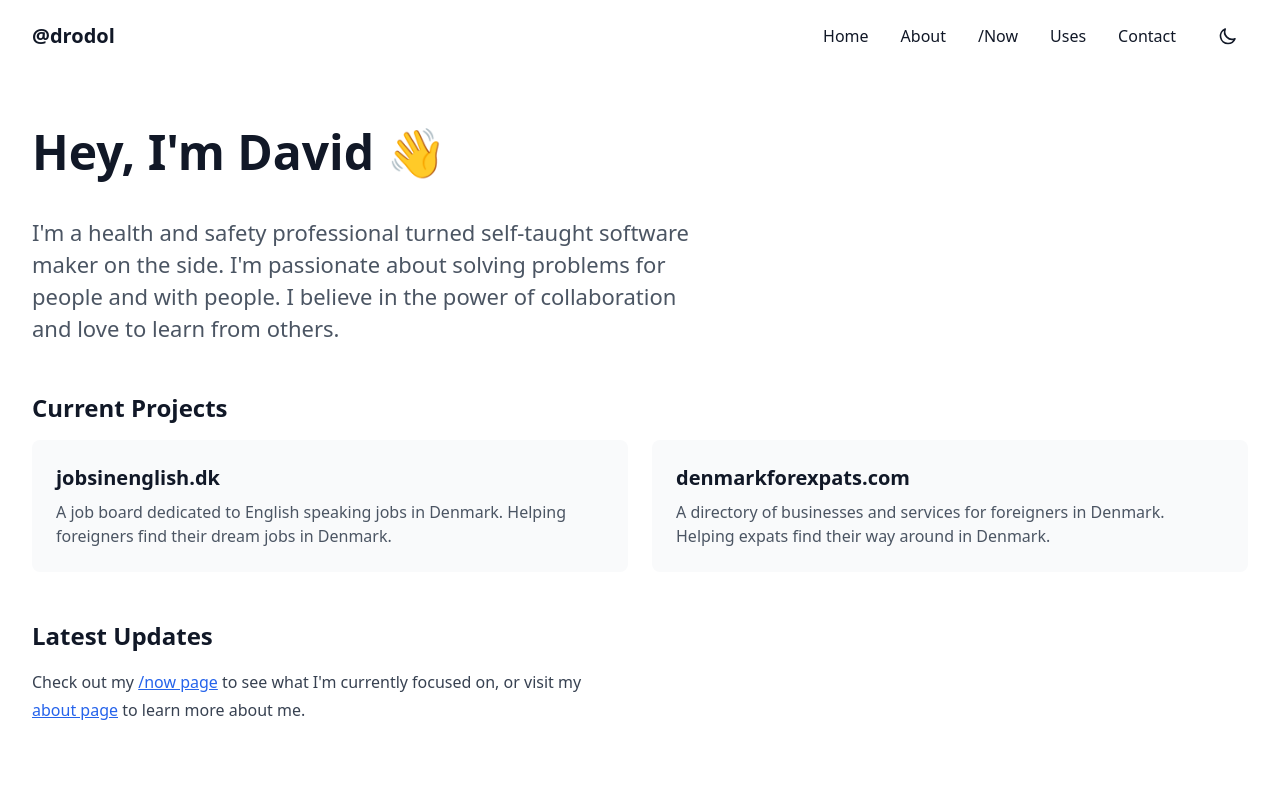
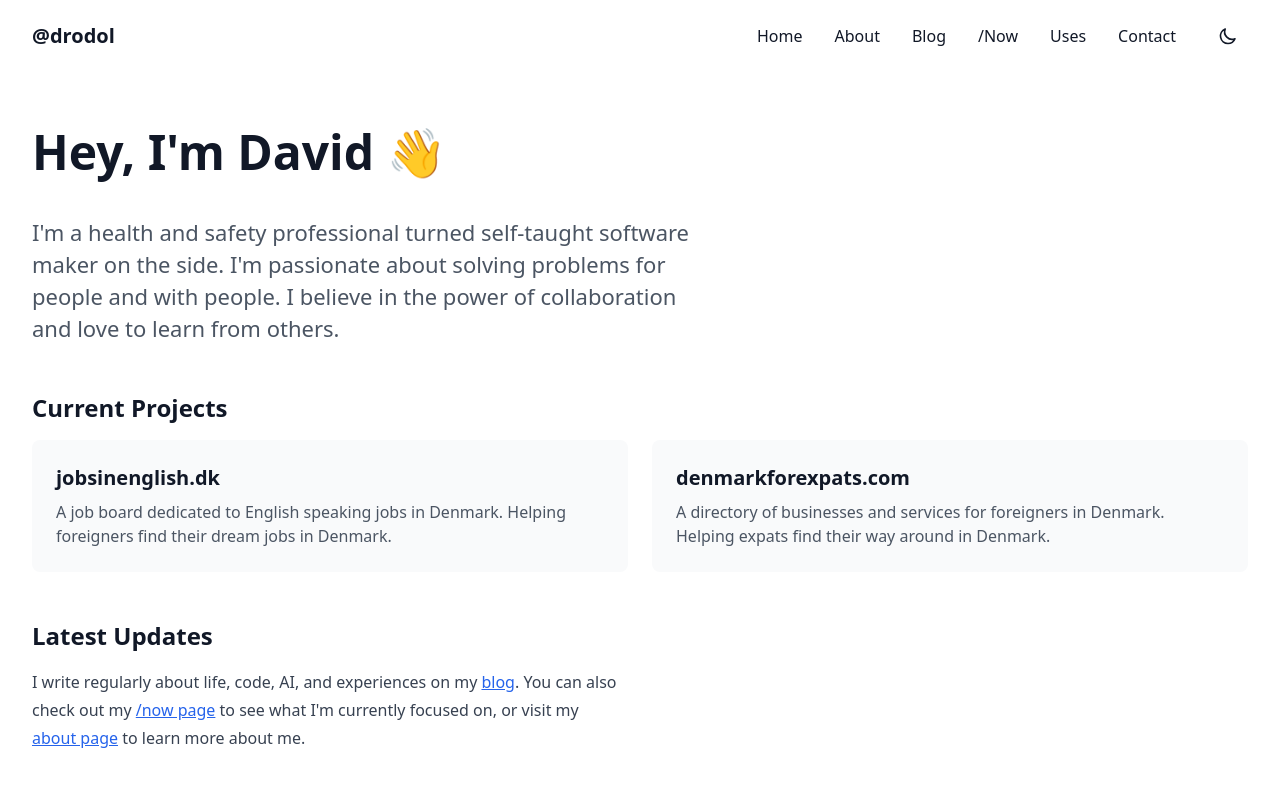
Before and after one commit to drodol/drodolcom, an Astro site: page / in a window 1280 px wide. Built offline with nearby package versions, Linux system fonts and the light colour scheme; Astro itself is replaced by a stand-in of ours.

Commit message:
feat: add blog link to navigation and homepage

```diff
--- a/src/layouts/Layout.astro
+++ b/src/layouts/Layout.astro
@@ -36,6 +36,7 @@ const { title, description = "David Rodriguez's personal website" } = Astro.prop
 					<nav class="hidden md:flex items-center space-x-8">
 						<a href="/" class="hover:text-primary transition-colors">Home</a>
 						<a href="/about" class="hover:text-primary transition-colors">About</a>
+						<a href="/blog" class="hover:text-primary transition-colors">Blog</a>
 						<a href="/now" class="hover:text-primary transition-colors">/Now</a>
 						<a href="/uses" class="hover:text-primary transition-colors">Uses</a>
 						<a href="/contact" class="hover:text-primary transition-colors">Contact</a>
@@ -165,6 +166,7 @@ const { title, description = "David Rodriguez's personal website" } = Astro.prop
 						<nav class="flex flex-col space-y-4 p-4">
 							<a href="/" class="hover:text-primary transition-colors">Home</a>
 							<a href="/about" class="hover:text-primary transition-colors">About</a>
+							<a href="/blog" class="hover:text-primary transition-colors">Blog</a>
 							<a href="/now" class="hover:text-primary transition-colors">/Now</a>
 							<a href="/uses" class="hover:text-primary transition-colors">Uses</a>
 							<a href="/contact" class="hover:text-primary transition-colors">Contact</a>
--- a/src/pages/index.astro
+++ b/src/pages/index.astro
@@ -41,7 +41,8 @@ import Layout from '../layouts/Layout.astro';
 			<h2 class="text-2xl font-bold">Latest Updates</h2>
 			<div class="prose dark:prose-invert">
 				<p>
-					Check out my <a href="/now" class="text-blue-600 dark:text-blue-400 hover:underline">/now page</a> to see what I'm currently focused on,
+					I write regularly about life, code, AI, and experiences on my <a href="/blog" class="text-blue-600 dark:text-blue-400 hover:underline">blog</a>.
+					You can also check out my <a href="/now" class="text-blue-600 dark:text-blue-400 hover:underline">/now page</a> to see what I'm currently focused on,
 					or visit my <a href="/about" class="text-blue-600 dark:text-blue-400 hover:underline">about page</a> to learn more about me.
 				</p>
 			</div>
```
